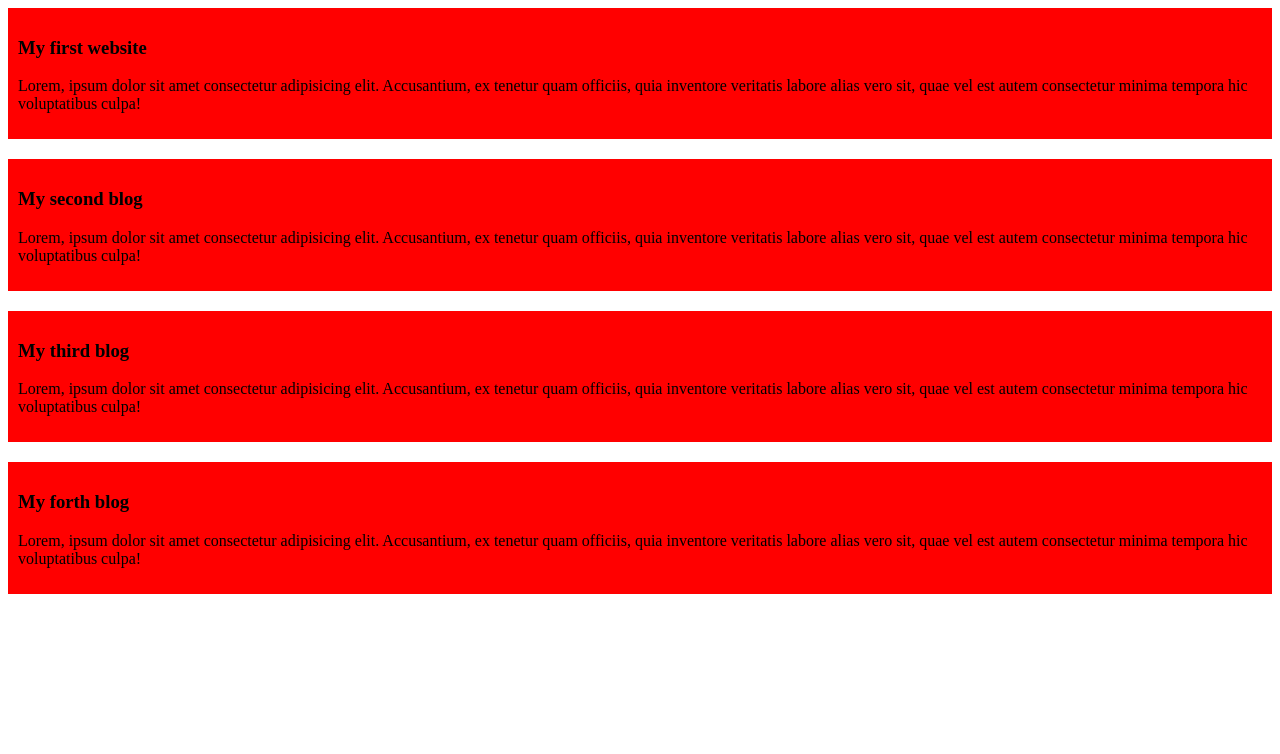
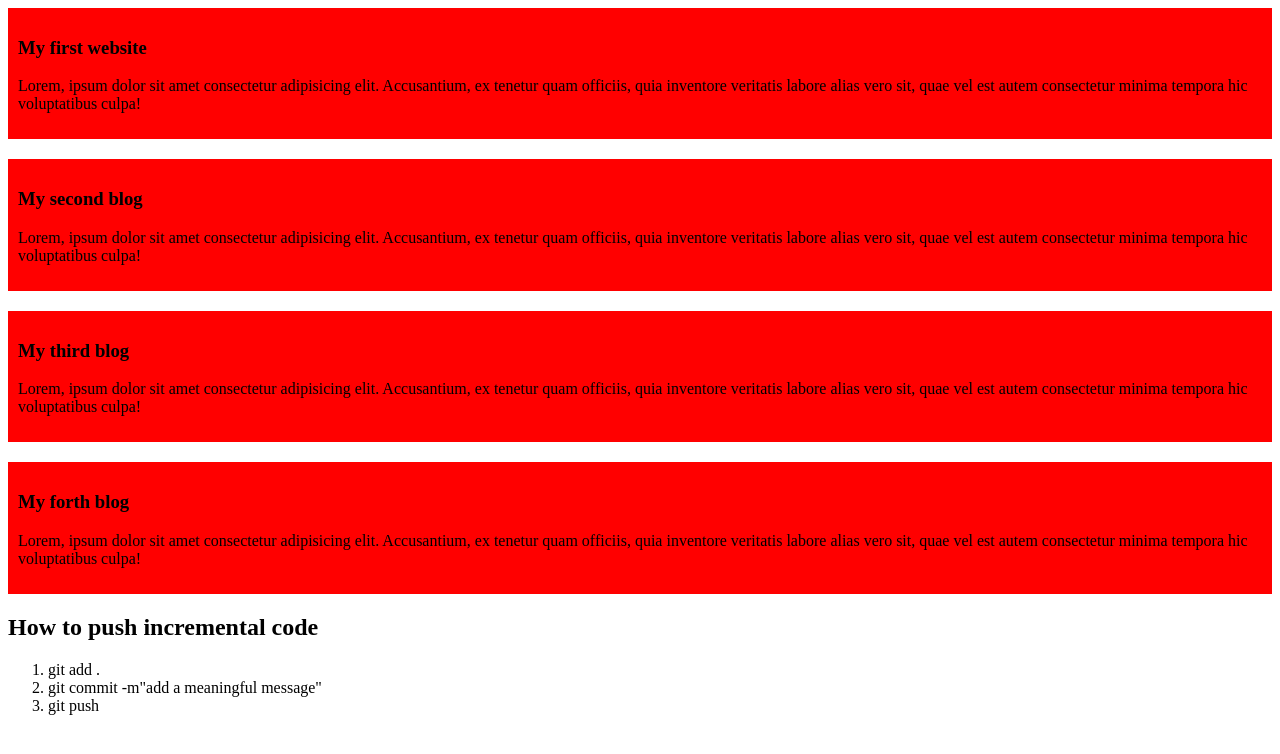
Before and after one commit to AbdullahArRafi29/My-simple-website, a plain HTML site: page index.html in a window 1280 px wide. Drawn offline with Linux system fonts and the light colour scheme.

Commit message:
requirements to push code in git

```diff
--- a/index.html
+++ b/index.html
@@ -23,5 +23,11 @@
         <h3>My forth blog</h3>
     <p>Lorem, ipsum dolor sit amet consectetur adipisicing elit. Accusantium, ex tenetur quam officiis, quia inventore veritatis labore alias vero sit, quae vel est autem consectetur minima tempora hic voluptatibus culpa!</p>
     </div>
+    <h2>How to push incremental code</h2>
+    <ol>
+        <li>git add .</li>
+        <li>git commit -m"add a meaningful message"</li>
+        <li>git push</li>
+    </ol>
 </body>
 </html>
```
